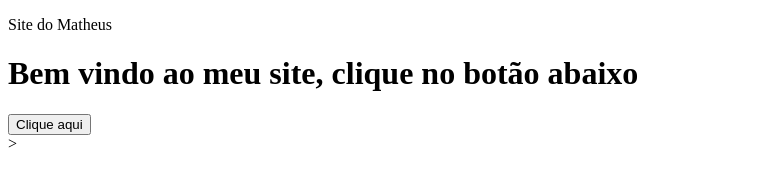
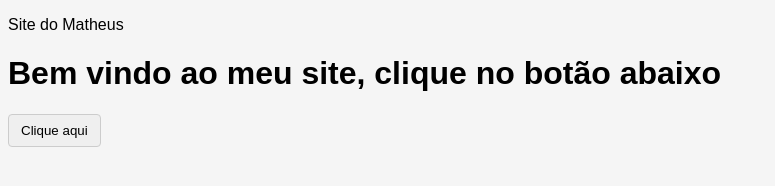
Before and after one commit to matheusaugustinhak-spec/matheus, a plain HTML site: page index.html in a window 1280 px wide. Shown: the whole page, without its empty margins (0-775 px from the left). Drawn offline with Linux system fonts and the light colour scheme.

Commit message:
Add files via upload

```diff
--- a/index.html
+++ b/index.html
@@ -17,4 +17,4 @@
 
     <script src="script.js"></script>
 </body>
-                                                </html>>
+</html>
--- a/script.js
+++ b/script.js
@@ -0,0 +1,3 @@
+function mostrarMensagem() {
+    alert("Você clicou!");
+}
--- a/style.css
+++ b/style.css
@@ -1,3 +1,11 @@
-function mostrarMensagem() {
-    alert("Você clicou!");
+body {
+    font-family: Arial, sans-serif;
+    background-color: #f5f5f5;
 }
+
+button {
+    cursor: pointer;
+    padding: 8px 12px;
+    border: 1px solid #ccc;
+    border-radius: 4px;
+}
```
Lines whose indentation alone changed are shown as unchanged.
